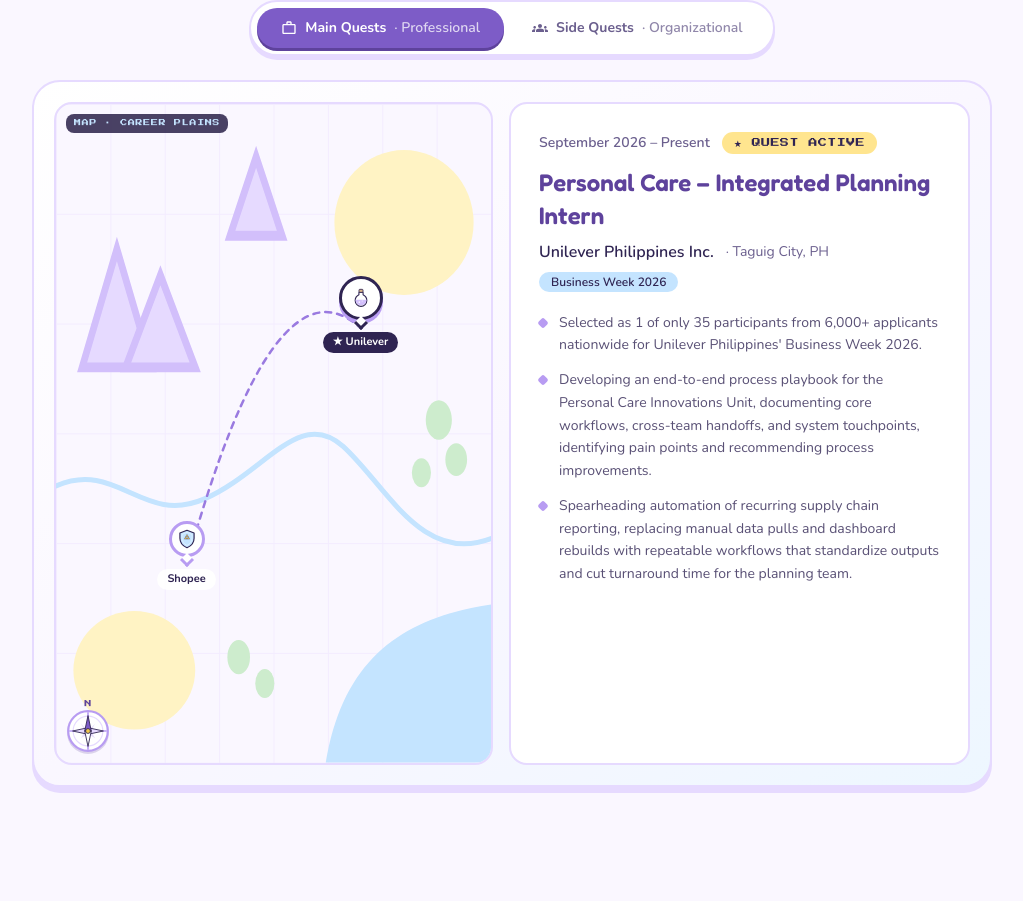
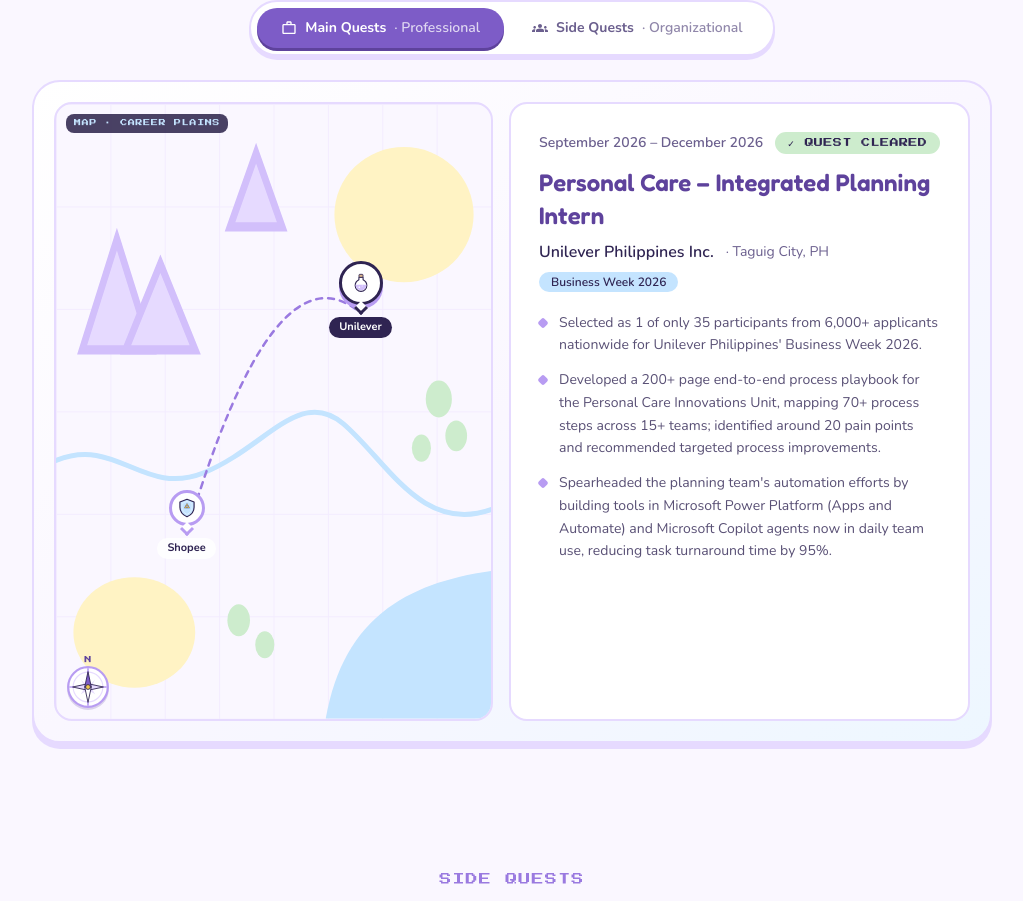
Before and after one commit to ellyyy-son/portfolio, a Next.js app: page / in a window 1280 px wide. Shown: the part 3452-4353 px from the top of the page, without its empty margins (128-1151 px from the left). Built offline with nearby package versions, Linux system fonts and the light colour scheme.

Commit message:
Update Timeline.tsx

```diff
--- a/components/Timeline.tsx
+++ b/components/Timeline.tsx
@@ -34,18 +34,17 @@ type Experience = {
 
 const professionalExperience: Experience[] = [
   {
-    date: "September 2026 – Present",
+    date: "September 2026 – December 2026",
     title: "Personal Care – Integrated Planning Intern",
     short: "Unilever",
     program: "Business Week 2026",
     company: "Unilever Philippines Inc.",
     location: "Taguig City, PH",
-    current: true,
     marker: <Potion className="h-5 w-5 text-lav-300" />,
     description: [
       "Selected as 1 of only 35 participants from 6,000+ applicants nationwide for Unilever Philippines' Business Week 2026.",
-      "Developing an end-to-end process playbook for the Personal Care Innovations Unit, documenting core workflows, cross-team handoffs, and system touchpoints, identifying pain points and recommending process improvements.",
-      "Spearheading automation of recurring supply chain reporting, replacing manual data pulls and dashboard rebuilds with repeatable workflows that standardize outputs and cut turnaround time for the planning team.",
+      "Developed a 200+ page end-to-end process playbook for the Personal Care Innovations Unit, mapping 70+ process steps across 15+ teams; identified around 20 pain points and recommended targeted process improvements.",
+      "Spearheaded the planning team's automation efforts by building tools in Microsoft Power Platform (Apps and Automate) and Microsoft Copilot agents now in daily team use, reducing task turnaround time by 95%.",
     ],
   },
 
@@ -59,9 +58,9 @@ const professionalExperience: Experience[] = [
     marker: <Shield className="h-5 w-5 text-sky" />,
     description: [
       "Selected as 1 of only 22 students nationwide from thousands of applicants to join Batch 6 of Shopee Philippines' Apprentice Program.",
-      "Leveraged SQL and Python to extract, join, and analyze complex datasets spanning user, financial, listing, and behavioral data, enabling scalable pattern discovery to support fraud detection efforts.",
+      "Leveraged SQL and Python to extract, join, and analyze 100M+ records spanning user, financial, listing, and behavioral data to uncover fraud patterns.",
       "Researched, designed, and proposed novel fraud detection rules using linkage signals and account behavior to surface prohibited listings and bad actors evading existing detection, flagging 3,000+ high-risk seller accounts.",
-      "Manually reviewed a sample of flagged accounts to assess rule precision and feasibility, confirming detection of fraud missed by existing rules and documenting findings for the fraud team.",
+      "Validated rule precision through manual review of flagged accounts, confirming fraud missed by existing rules and documenting findings for the fraud team.",
       "Offered a fast track for the Shopee Graduate Development Program (GDP) application based on internship performance.",
     ],
   },
@@ -439,9 +438,13 @@ export default function AdventureLog() {
                 {quest.date}
               </span>
 
-              {quest.current && (
+              {quest.current ? (
                 <span className="rounded-full bg-butter px-3 py-1 font-pixel text-[9px] tracking-wider text-ink">
                   ★ QUEST ACTIVE
+                </span>
+              ) : (
+                <span className="rounded-full bg-[#cdeccd] px-3 py-1 font-pixel text-[9px] tracking-wider text-ink">
+                  ✓ QUEST CLEARED
                 </span>
               )}
             </div>
```
